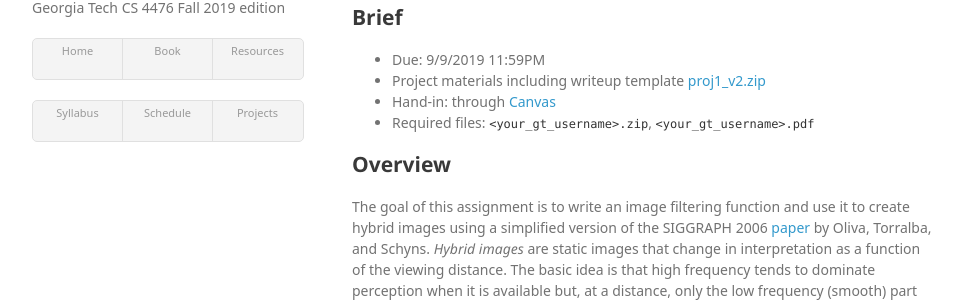
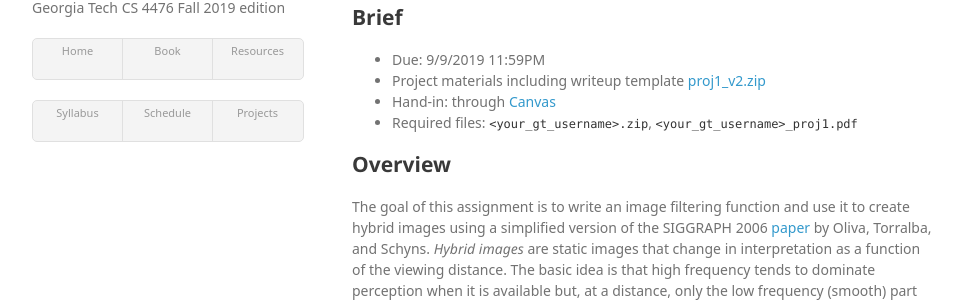
Before and after one commit to dellaert/19F-4476, a Jekyll site: the page built from proj1.md, in a window 1280 px wide and 900 px high, scrolled down 399 px. Shown: the part 143-447 px from the top of the window, without its empty margins (158-1120 px from the left). Built offline with Jekyll 4.4.1, drawn with Linux system fonts in a browser that asks for light colours; some web fonts are replaced; formulas are drawn with MathJax 3.

Commit message:
changed project pdf name to be consistent

```diff
--- a/proj1.md
+++ b/proj1.md
@@ -16,7 +16,7 @@ title: Project 1 - Image Filtering and Hybrid Images
 * Due: 9/9/2019 11:59PM
 * Project materials including writeup template [proj1_v2.zip](projects/proj1_v2.zip)
 * Hand-in: through [Canvas](https://gatech.instructure.com)
-* Required files: `<your_gt_username>.zip`, `<your_gt_username>.pdf`
+* Required files: `<your_gt_username>.zip`, `<your_gt_username>_proj1.pdf`
 
 ## Overview
 The goal of this assignment is to write an image filtering function and use it to create hybrid images using a simplified version of the SIGGRAPH 2006 [paper](misc/oliva-siggraph-2006.pdf) by Oliva, Torralba, and Schyns. _Hybrid images_ are static images that change in interpretation as a function of the viewing distance. The basic idea is that high frequency tends to dominate perception when it is available but, at a distance, only the low frequency (smooth) part of the signal can be seen. By blending the high frequency portion of one image with the low-frequency portion of another, you get a hybrid image that leads to different interpretations at different distances.
```
